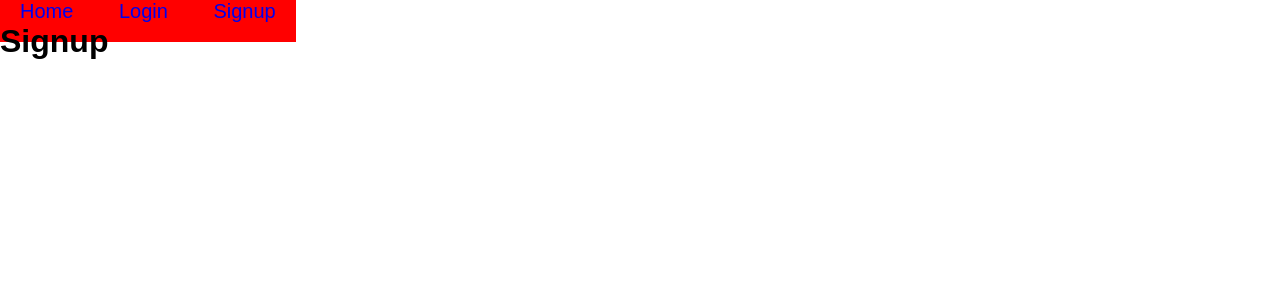
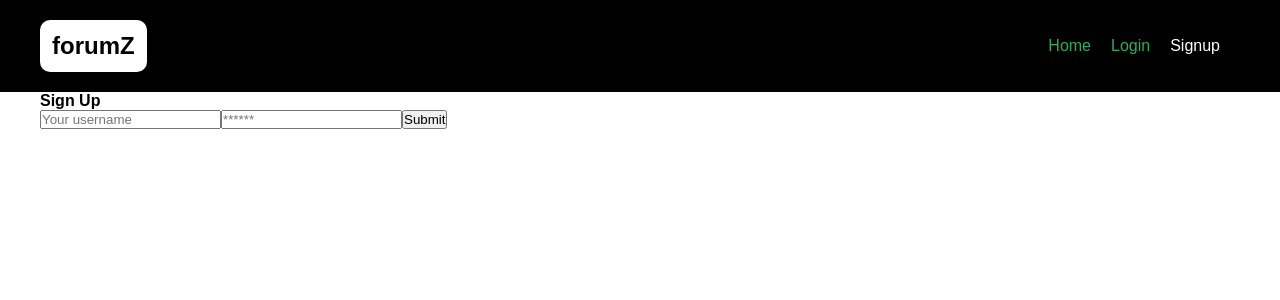
Before and after one commit to jacob-kachmarek/forumZ, a React (Vite) app in the folder client/: page /signup in a window 1280 px wide. Shown: the top 300 px of the page. Built offline with nearby package versions, Linux system fonts and the light colour scheme.

Commit message:
navbar styling almost done

```diff
--- a/client/src/App.jsx
+++ b/client/src/App.jsx
@@ -7,7 +7,7 @@ import {
 import { setContext } from '@apollo/client/link/context';
 import { Outlet } from 'react-router-dom';
 
-import Header from './components/Header';
+import Navbar from './components/Navbar';
 
 const httpLink = createHttpLink({
   uri: '/graphql',
@@ -32,7 +32,7 @@ function App() {
   return (
     <ApolloProvider client={client}>
       <div className="flex-column justify-flex-start min-100-vh">
-        <Header />
+        <Navbar />
         <div className="container">
           <Outlet />
         </div>
--- a/client/src/components/Header/index.jsx
+++ /dev/null
@@ -1,13 +0,0 @@
-import Navbar from '../Navbar'
-// import { Link } from 'react-router-dom';
-// import Auth from '../../utils/auth';
-
-
-
-export default function Header() {
-    return (
-        <div>
-            <Navbar/>
-        </div>
-    )
-}
--- a/client/src/components/Navbar/index.jsx
+++ b/client/src/components/Navbar/index.jsx
@@ -2,33 +2,51 @@ import { Link, useLocation } from 'react-router-dom';
 import Auth from '../../utils/auth';
 import './navbar.css';
 
-const loggedIn = false; // delete this eventually
+const loggedIn = false;
 
-export default function Navbar () {
-   const currentPage = useLocation().pathname;
+export default function Navbar() {
+  const currentPage = useLocation().pathname;
 
-   const handleLogout = (e) =>{
-      e.preventDefault();
-      Auth.logout();
-   }
+  const handleLogout = (e) => {
+    e.preventDefault();
+    Auth.logout();
+  };
 
-    return(
-      <>
-         <div>
-            {loggedIn ? (        // change to Auth.loggedIn() eventually;
-               <div>
-                  {(currentPage === "/") ? (<Link className='activeLink' to="/" > Home </Link>) : (<Link className='inactiveLink' to="/" > Home </Link>)}
-                  <button onClick={handleLogout}> Logout </button>
-               </div>
-            ) : (
-               <div>
-                  {(currentPage === "/") ? (<Link className='activeLink' to="/" > Home </Link>) : (<Link className='inactiveLink' to="/" > Home </Link>)}
-                  {(currentPage === "/login") ? (<Link className='activeLink' to="/login" > Login </Link>) : (<Link className='inactiveLink' to="/login" > Login </Link>)}
-                  {(currentPage === "/signup") ? (<Link className='activeLink' to="/signup" > Signup </Link>) : (<Link className='inactiveLink' to="/signup" > Signup </Link>)}
-               </div>
-            )}
+  return (
+    <nav className='navbar'>
+      <div className='container'>
+        <Link to='/' className='logo'>
+          forumZ
+        </Link>
 
-         </div>
-      </>
-    );
+        <ul className='nav-links'>
+          <li>
+            <Link className={currentPage === '/' ? 'activeLink' : 'inactiveLink'} to='/'>
+              Home
+            </Link>
+          </li>
+          {!loggedIn && (
+            <>
+              <li>
+                <Link className={currentPage === '/login' ? 'activeLink' : 'inactiveLink'} to='/login'>
+                  Login
+                </Link>
+              </li>
+              <li>
+                <Link className={currentPage === '/signup' ? 'activeLink' : 'inactiveLink'} to='/signup'>
+                  Signup
+                </Link>
+              </li>
+            </>
+          )}
+        </ul>
+
+        {loggedIn && (
+          <button className='logout-button' onClick={handleLogout}>
+            Logout
+          </button>
+        )}
+      </div>
+    </nav>
+  );
 }
--- a/client/src/components/Navbar/navbar.css
+++ b/client/src/components/Navbar/navbar.css
@@ -1,17 +1,89 @@
-.activeLink, .inactiveLink {
-  text-decoration: none;
-  font-size: 20px;
-  padding: 20px;
-  background-color: red;
-  margin-bottom: 50px;
+/* Navbar Styles */
+.navbar {
+  background-color: #000000;
+  padding: 20px 0;
 }
 
+.container {
+  display: flex;
+  justify-content: space-between;
+  align-items: center;
+  max-width: 1200px;
+  margin: 0 auto;
+  padding: 0 20px;
+}
 
-button {
-  background-color: #007bff;
+.logo {
+  color: black;
+  text-decoration: none;
+  font-size: 24px;
+  font-weight: bold;
+  border: 2px solid white;
+  border-radius: 10px;
+  padding: 10px;
+  background-color: white;
+}
+
+.nav-links {
+  list-style: none;
+  margin: 0;
+  padding: 0;
+  display: flex;
+}
+
+.nav-links li {
+  margin-right: 20px;
+}
+
+.activeLink {
+  text-decoration: none;
   color: #fff;
+}
+
+.inactiveLink {
+  text-decoration: none;
+  color: #30ac5d;
+}
+
+.login-button {
+  background-color: #fff;
+  color: #007bff;
+  padding: 10px 20px;
+  border: none;
+  border-radius: 5px;
+  font-weight: bold;
+  text-decoration: none;
+}
+
+.logout-button {
+  background-color: #fff;
+  color: #007bff;
   padding: 10px 20px;
   border: none;
   border-radius: 5px;
   cursor: pointer;
+  font-weight: bold;
 }
+
+.logout-button:hover,
+.login-button:hover {
+  background-color: #007bff;
+  color: #fff;
+}
+
+/* Media Queries */
+@media (max-width: 768px) {
+  .container {
+    flex-direction: column;
+    align-items: flex-start;
+  }
+
+  .nav-links {
+    margin-top: 20px;
+  }
+
+  .nav-links li {
+    margin-right: 0;
+    margin-bottom: 10px;
+  }
+}
--- a/client/src/pages/Signup.jsx
+++ b/client/src/pages/Signup.jsx
@@ -1,7 +1,91 @@
-export default function Signup() {
-    return (
-        <>
-            <h1>Signup</h1>
-        </>
-    )
-}
+import { useState } from 'react';
+import { Link } from 'react-router-dom';
+
+import { useMutation } from '@apollo/client';
+import { ADD_USER } from '../utils/mutations';
+
+import Auth from '../utils/auth';
+
+const Signup = () => {
+  const [formState, setFormState] = useState({
+    username: '',
+    password: '',
+  });
+  const [addUser, { error, data }] = useMutation(ADD_USER);
+
+  const handleChange = (event) => {
+    const { name, value } = event.target;
+
+    setFormState({
+      ...formState,
+      [name]: value,
+    });
+  };
+
+  const handleFormSubmit = async (event) => {
+    event.preventDefault();
+    console.log(formState);
+
+    try {
+      const { data } = await addUser({
+        variables: { ...formState },
+      });
+
+      Auth.login(data.addUser.token);
+    } catch (e) {
+      console.error(e);
+    }
+  };
+
+  return (
+    <main className="flex-row justify-center mb-4">
+      <div className="col-12 col-lg-10">
+        <div className="card">
+          <h4 className="card-header">Sign Up</h4>
+          <div className="card-body">
+            {data ? (
+              <p>
+                Success! You may now head{' '}
+                <Link to="/">back to the homepage.</Link>
+              </p>
+            ) : (
+              <form onSubmit={handleFormSubmit}>
+                <input
+                  className="form-input"
+                  placeholder="Your username"
+                  name="username"
+                  type="text"
+                  value={formState.username}
+                  onChange={handleChange}
+                />
+                <input
+                  className="form-input"
+                  placeholder="******"
+                  name="password"
+                  type="password"
+                  value={formState.password}
+                  onChange={handleChange}
+                />
+                <button
+                  className="btn btn-block btn-primary"
+                  style={{ cursor: 'pointer' }}
+                  type="submit"
+                >
+                  Submit
+                </button>
+              </form>
+            )}
+
+            {error && (
+              <div className="my-3 p-3 bg-danger text-white">
+                {error.message}
+              </div>
+            )}
+          </div>
+        </div>
+      </div>
+    </main>
+  );
+};
+
+export default Signup;
--- /dev/null
+++ b/client/src/utils/mutations.js
@@ -0,0 +1,175 @@
+import { gql } from '@apollo/client';
+
+export const LOGIN_USER = gql`
+  mutation loginUser($username: String!, $password: String!) {
+    login(username: $username, password: $password) {
+      token
+      user {
+        _id
+        username
+      }
+    }
+  }
+`;
+
+export const ADD_USER = gql`
+  mutation ($username: String!, $password: String!) {
+    addUser(username: $username, password: $password) {
+      token
+      user {
+        _id
+        username
+      }
+    }
+  }
+`;
+
+export const ADD_FORUM = gql`
+  mutation addForum($title: String!, $description: String!, $userID: ID!) {
+    addForum(title: $title, description: $description, userID: $userID) {
+      _id
+      title
+      description
+      createdBy {
+        _id
+        username
+      }
+      createdAt
+    }
+  }
+`;
+
+export const ADD_POST = gql`
+  mutation addPost($title: String!, $description: String!, $userID: ID!, $forumID: ID!) {
+    addPost(title: $title, description: $description, userID: $userID, forumID: $forumID) {
+      _id
+      title
+      description
+      createdBy {
+        _id
+        username
+      }
+      likes
+      comments {
+        _id
+        text
+        createdBy {
+          _id
+          username
+        }
+        createdAt
+        likes
+      }
+    }
+  }
+`;
+
+export const ADD_COMMENT = gql`
+  mutation addComment($text: String!, $userID: ID!, $postID: ID!) {
+    addComment(text: $text, userID: $userID, postID: $postID) {
+      _id
+      text
+      createdBy {
+        _id
+        username
+      }
+      replies {
+        _id
+        text
+        createdBy {
+          _id
+          username
+        }
+        createdAt
+        likes
+      }
+      createdAt
+      likes
+    }
+  }
+`;
+
+export const ADD_REPLY = gql`
+  mutation addReply($text: String!, $commentID: ID!) {
+    addReply(text: $text, commentID: $commentID) {
+      _id
+      text
+      createdBy {
+        _id
+        username
+      }
+      createdAt
+      likes
+    }
+  }
+`;
+
+export const UPDATE_FORUM = gql`
+  mutation updateForum($title: String, $description: String, $forumID: ID!) {
+    updateForum(title: $title, description: $description, forumID: $forumID) {
+      _id
+      title
+      description
+    }
+  }
+`;
+
+export const UPDATE_POST = gql`
+  mutation updatePost($title: String, $description: String, $postID: ID!) {
+    updatePost(title: $title, description: $description, postID: $postID) {
+      _id
+      title
+      description
+    }
+  }
+`;
+
+export const UPDATE_COMMENT = gql`
+  mutation updateComment($text: String, $commentID: ID!) {
+    updateComment(text: $text, commentID: $commentID) {
+      _id
+      text
+    }
+  }
+`;
+
+export const UPDATE_REPLY = gql`
+  mutation updateReply($text: String, $replyID: ID!, $commentID: ID!) {
+    updateReply(text: $text, replyID: $replyID, commentID: $commentID) {
+      _id
+      text
+    }
+  }
+`;
+
+export const DELETE_FORUM = gql`
+  mutation deleteForum($forumID: ID!) {
+    deleteForum(forumID: $forumID) {
+      _id
+    }
+  }
+`;
+
+export const DELETE_POST = gql`
+  mutation deletePost($postID: ID!) {
+    deletePost(postID: $postID) {
+      _id
+    }
+  }
+`;
+
+export const DELETE_COMMENT = gql`
+  mutation deleteComment($commentID: ID!) {
+    deleteComment(commentID: $commentID) {
+      _id
+    }
+  }
+`;
+
+export const DELETE_REPLY = gql`
+  mutation deleteReply($commentID: ID!, $replyID: ID!) {
+    deleteReply(commentID: $commentID, replyID: $replyID) {
+      _id
+    }
+  }
+`;
```
Also changed, not shown: 1 other file (tests, documents, lock files or other folders).
